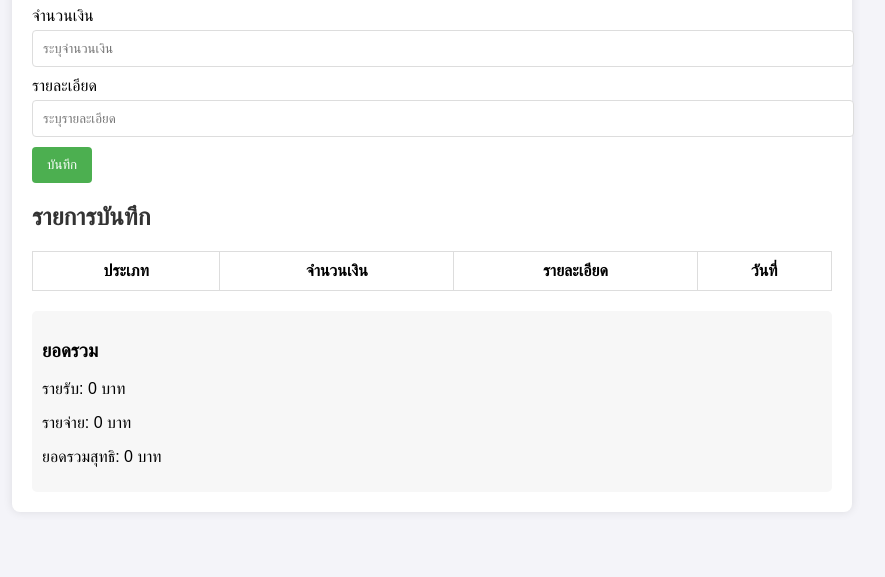
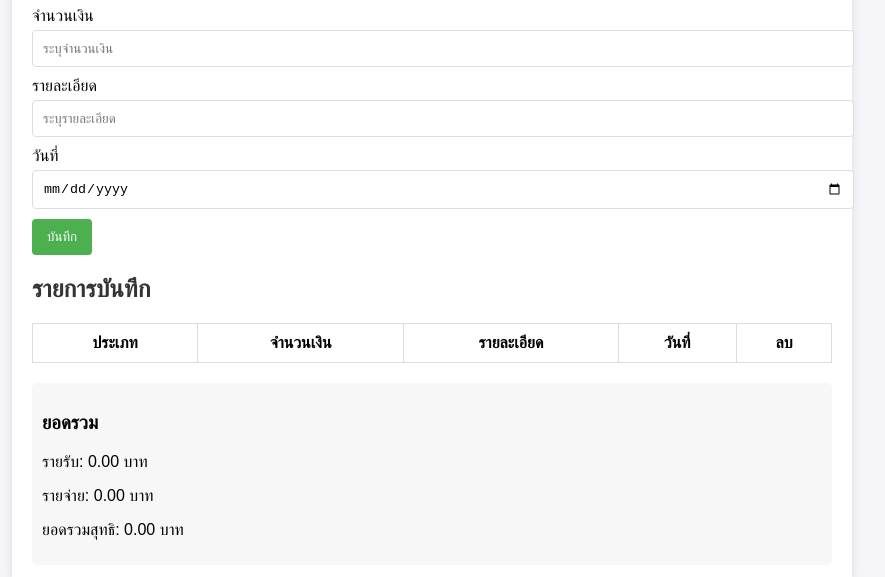
Before and after one commit to KaoIO2025/KaoIO01.githup, a plain HTML site: page index.html in a window 1280 px wide. Shown: the part 165-742 px from the top of the page, without its empty margins (208-1093 px from the left). Drawn offline with Linux system fonts and the light colour scheme.

Commit message:
Update index.html

```diff
--- a/index.html
+++ b/index.html
@@ -10,7 +10,7 @@
     <div class="container">
         <h1>บันทึกรายรับรายจ่าย</h1>
 
-        <!-- Form for adding income and expense -->
+        <!-- Form -->
         <form id="transaction-form">
             <label for="transaction-type">ประเภท</label>
             <select id="transaction-type" required>
@@ -24,10 +24,13 @@
             <label for="description">รายละเอียด</label>
             <input type="text" id="description" placeholder="ระบุรายละเอียด" required>
 
+            <label for="date">วันที่</label>
+            <input type="date" id="date" required>
+
             <button type="submit">บันทึก</button>
         </form>
 
-        <!-- List of transactions -->
+        <!-- Table -->
         <h2>รายการบันทึก</h2>
         <table id="transaction-list">
             <thead>
@@ -36,18 +39,17 @@
                     <th>จำนวนเงิน</th>
                     <th>รายละเอียด</th>
                     <th>วันที่</th>
+                    <th>ลบ</th>
                 </tr>
             </thead>
-            <tbody>
-                <!-- รายการจะถูกเพิ่มที่นี่ -->
-            </tbody>
+            <tbody></tbody>
         </table>
 
         <div id="summary">
             <h3>ยอดรวม</h3>
-            <p>รายรับ: <span id="total-income">0</span> บาท</p>
-            <p>รายจ่าย: <span id="total-expense">0</span> บาท</p>
-            <p>ยอดรวมสุทธิ: <span id="net-total">0</span> บาท</p>
+            <p>รายรับ: <span id="total-income">0.00</span> บาท</p>
+            <p>รายจ่าย: <span id="total-expense">0.00</span> บาท</p>
+            <p>ยอดรวมสุทธิ: <span id="net-total">0.00</span> บาท</p>
         </div>
     </div>
 
```
